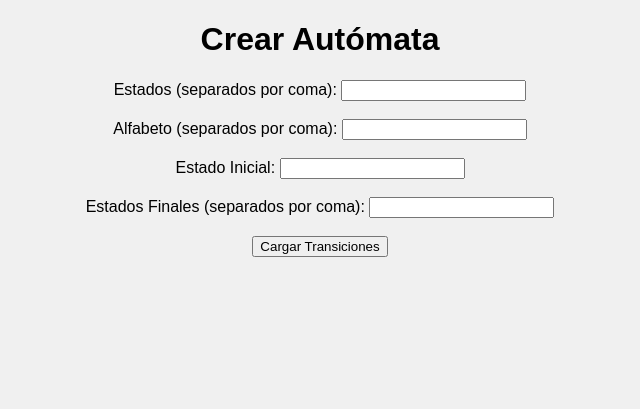
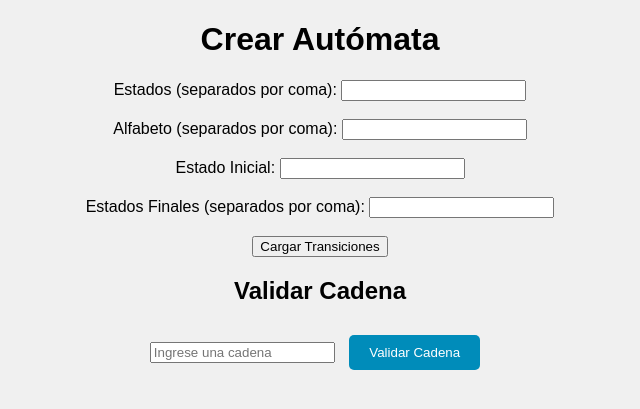
Before and after one commit to maichcornejo/automata, a Flask app: page /create_automata in a window 1280 px wide. Shown: the top 409 px of the page, without its empty margins (320-960 px from the left). Run offline with Flask 3, Linux system fonts and the light colour scheme.

Commit message:
todo funciona creo

```diff
--- a/app.py
+++ b/app.py
@@ -154,6 +154,28 @@ def graficar_automata(automata, deterministic=False):
     dot.render(f'static/{output_file}', format='png', cleanup=True)
 
 
+@app.route('/validar_cadena', methods=['POST'])
+def validar_cadena():
+    global automata_global
+    try:
+        # Obtener la cadena enviada desde el frontend
+        data = request.get_json()
+        cadena = data['cadena']
+
+        # Validar la cadena con el autómata actual
+        if automata_global:
+            es_valida = automata_global.validar_cadena(cadena)
+            resultado = "La cadena es aceptada." if es_valida else "La cadena no es aceptada."
+        else:
+            resultado = "El autómata no está definido."
+
+        # Enviar el resultado de la validación al frontend
+        return jsonify({ 'resultado': resultado })
+    except Exception as e:
+        print(f"Error al validar la cadena: {e}")
+        return jsonify({ 'error': f"Error al validar la cadena: {e}" }), 500
+
+
 
 if __name__ == '__main__':
     app.run(debug=True, host='0.0.0.0')
--- a/static/programa.js
+++ b/static/programa.js
@@ -138,3 +138,23 @@ function convertirADeterministico() {
         alert("Ocurrió un error al convertir el autómata a determinístico.");
     });
 }
+
+function validarCadena() {
+    const cadena = document.getElementById("cadena").value.trim();
+
+    // Enviar la cadena al backend
+    fetch('/validar_cadena', {
+        method: 'POST',
+        headers: { 'Content-Type': 'application/json' },
+        body: JSON.stringify({ cadena: cadena })
+    })
+    .then(response => response.json())
+    .then(data => {
+        // Mostrar el resultado de la validación
+        document.getElementById("validacion_resultado").innerHTML = data.resultado;
+    })
+    .catch(error => {
+        console.error("Error al validar la cadena:", error);
+        alert("Ocurrió un error al validar la cadena.");
+    });
+}
--- a/templates/automata.html
+++ b/templates/automata.html
@@ -1,11 +1,13 @@
 <!DOCTYPE html>
 <html lang="en">
+
 <head>
     <meta charset="UTF-8">
     <meta name="viewport" content="width=device-width, initial-scale=1.0">
     <title>Crear Autómata</title>
     <link rel="stylesheet" href="/static/styles.css">
 </head>
+
 <body>
     <h1>Crear Autómata</h1>
 
@@ -42,5 +44,11 @@
     </div>
 
     <script src="/static/programa.js"></script>
+    <h2>Validar Cadena</h2>
+        <input type="text" id="cadena" placeholder="Ingrese una cadena">
+        <button onclick="validarCadena()">Validar Cadena</button>
+    <div id="validacion_resultado"></div>
+
 </body>
+
 </html>
```
Also changed, not shown: backend/automata.py (+18 -0 lines).
